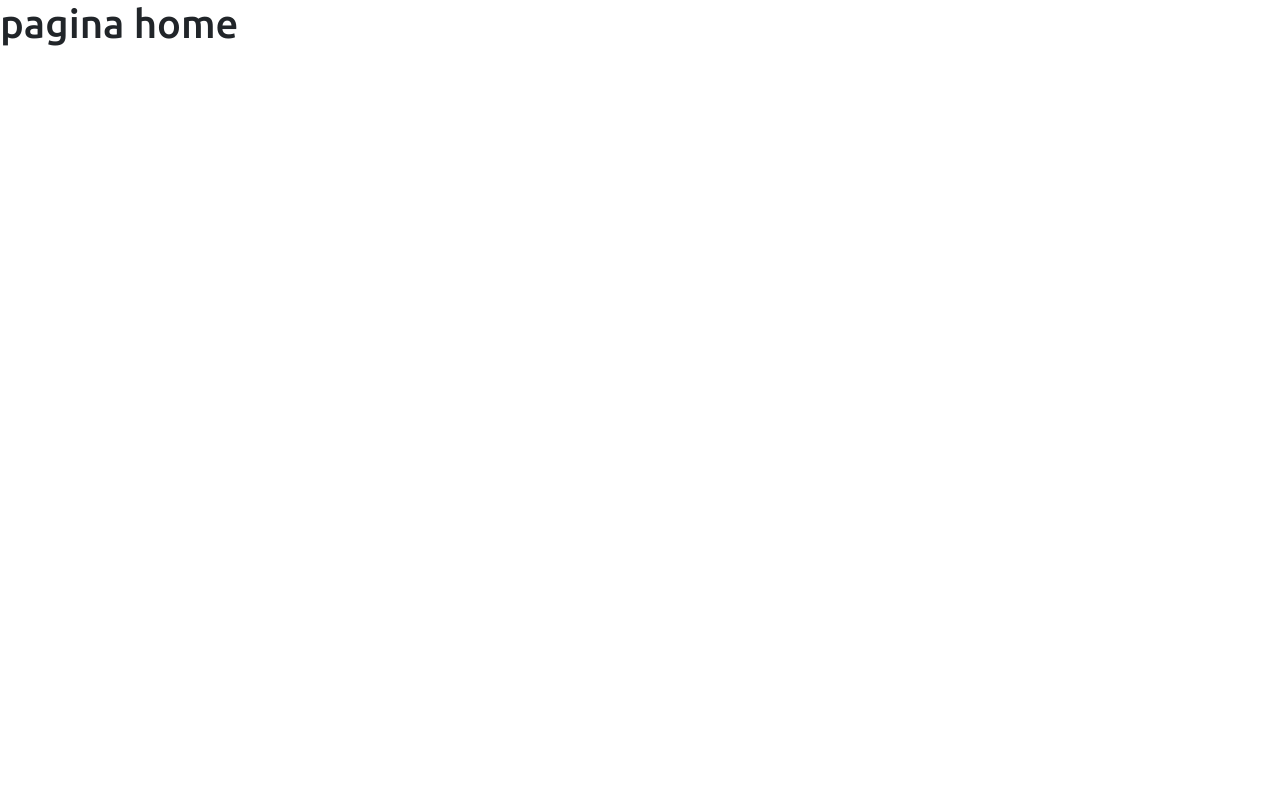
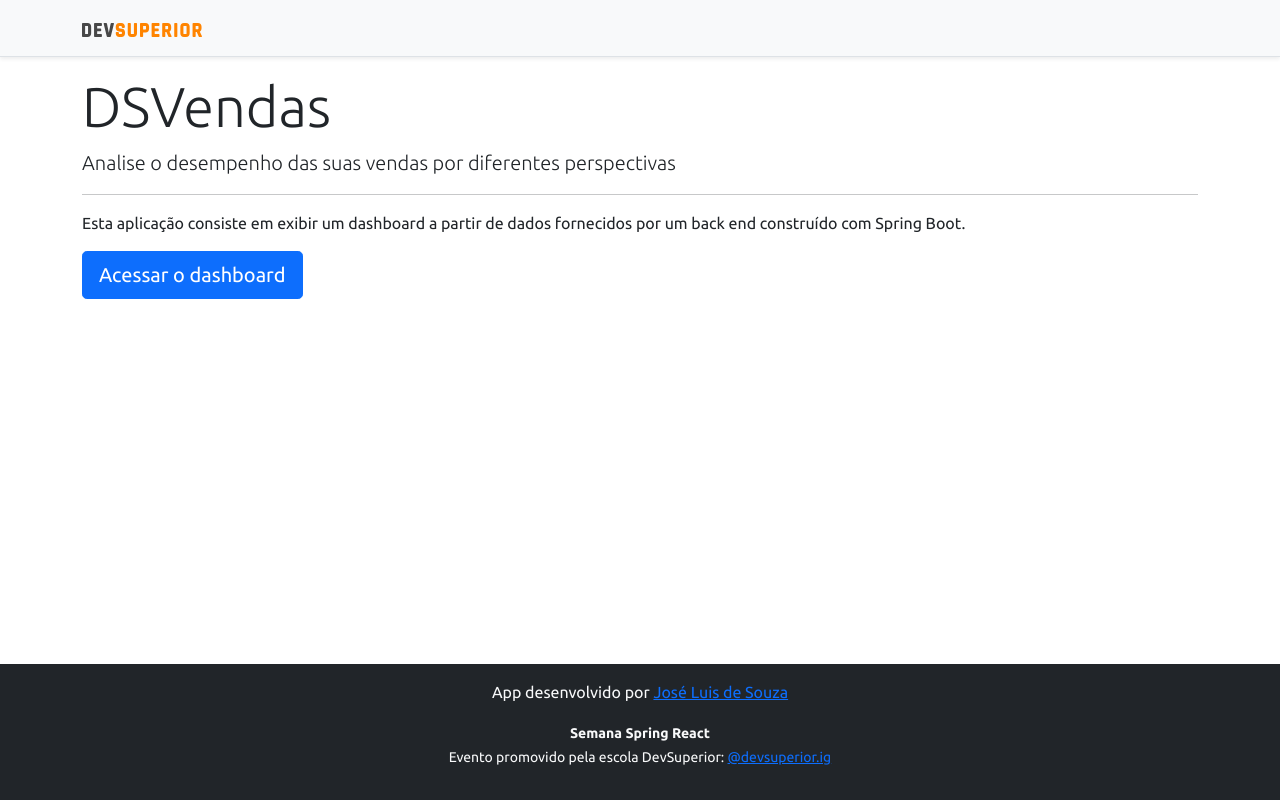
Before and after one commit to joseluisdesouza/projeto-sds3, a React (Create React App) app in the folder frontend/: page / in a window 1280 px wide. Built offline with nearby package versions, Linux system fonts and the light colour scheme.

Commit message:
Home, navigation

```diff
--- a/frontend/src/components/NavBar/index.tsx
+++ b/frontend/src/components/NavBar/index.tsx
@@ -1,15 +1,18 @@
-import ImgDsDark from 'assets/img/ds-dark.svg'
+import ImgDsDark from "assets/img/ds-dark.svg";
+import { Link } from "react-router-dom";
 
 const NavBar = () => {
   return (
     <div className="d-flex flex-column flex-md-row align-items-center p-3 px-md-4 mb-3 bg-light border-bottom shadow-sm">
       <div className="container">
         <nav className="my-2 my-md-0 mr-md-3">
+          <Link to="/">
             <img src={ImgDsDark} alt="DevSuperior" width="120" />
+          </Link>
         </nav>
       </div>
     </div>
   );
-  }
+};
 
 export default NavBar;
--- a/frontend/src/pages/Home/index.tsx
+++ b/frontend/src/pages/Home/index.tsx
@@ -1,9 +1,30 @@
+import Footer from "components/Footer";
+import NavBar from "components/NavBar";
+import { Link } from "react-router-dom";
+
 const Home = () => {
-    return (
-        <div>
-            <h1>pagina home</h1>
+  return (
+    <>
+      <NavBar />
+      <div className="container">
+        <div className="jumbotron">
+          <h1 className="display-4">DSVendas</h1>
+          <p className="lead">
+            Analise o desempenho das suas vendas por diferentes perspectivas
+          </p>
+          <hr />
+          <p>
+            Esta aplicação consiste em exibir um dashboard a partir de dados
+            fornecidos por um back end construído com Spring Boot.
+          </p>
+          <Link className="btn btn-primary btn-lg" to="/dashboard">
+            Acessar o dashboard
+          </Link>
+        </div>
       </div>
-    );
-  }
+      <Footer />
+    </>
+  );
+};
 
-  export default Home;
+export default Home;
```
Lines whose indentation alone changed are shown as unchanged.
